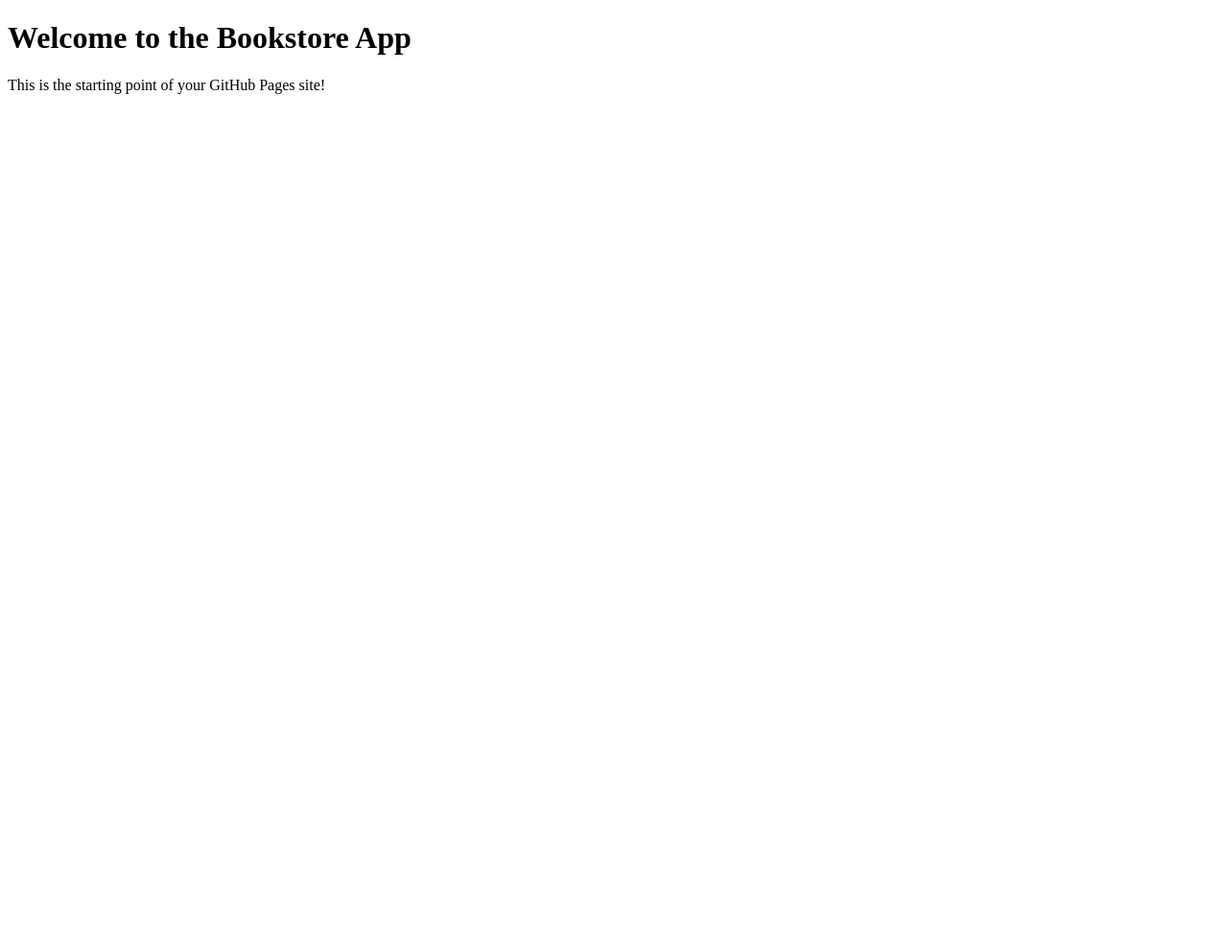
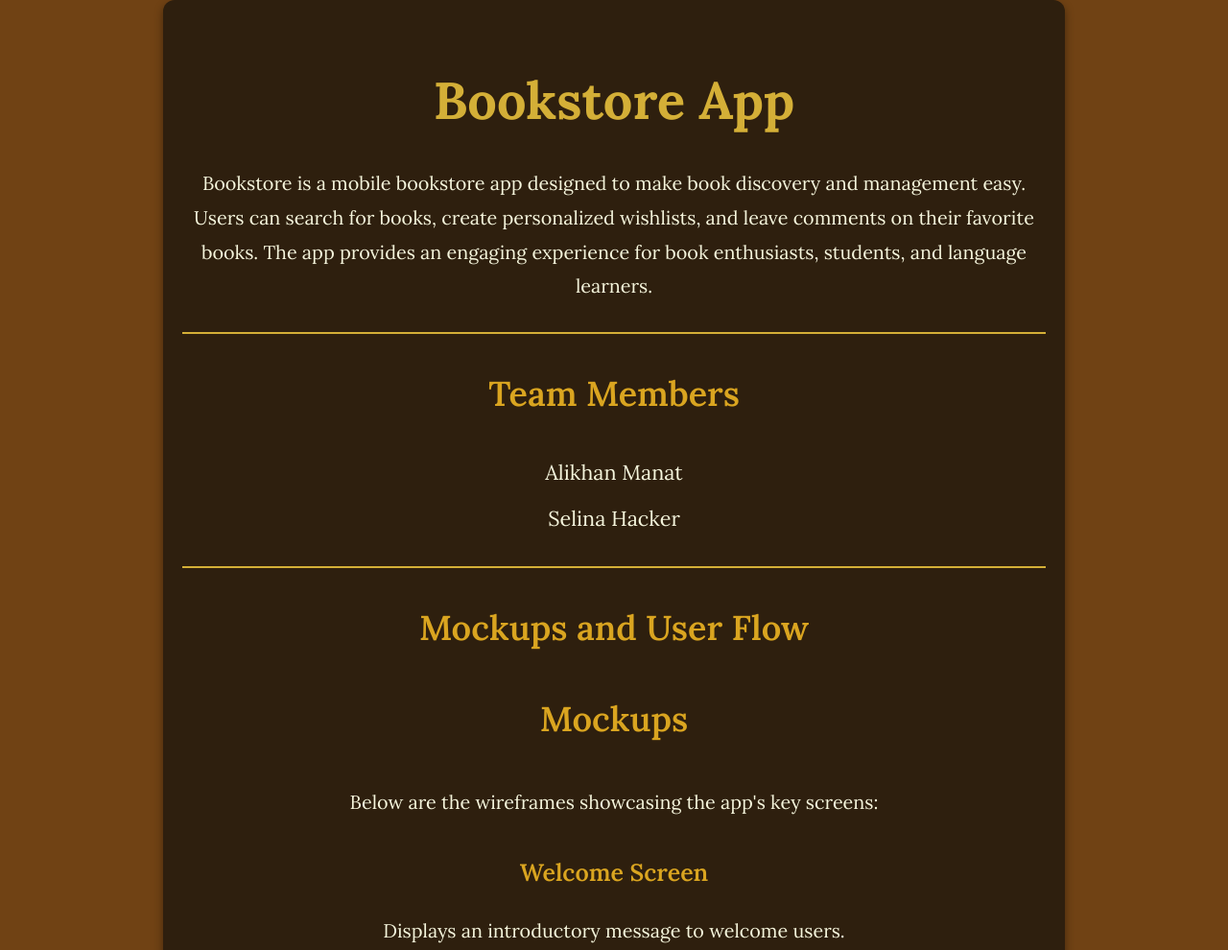
Before and after one commit to cc231008/Bookstore-App, a plain HTML site: page docs/index.html in a window 1280 px wide. Shown: the top 990 px of the page at 96% size. Before the commit the page ends 800 px from the top, so only its background shows below. Drawn offline with Linux system fonts and the light colour scheme.

Commit message:
updated index.html with ReadMe information

```diff
--- a/docs/index.html
+++ b/docs/index.html
@@ -4,9 +4,130 @@
     <meta charset="UTF-8">
     <meta name="viewport" content="width=device-width, initial-scale=1.0">
     <title>Bookstore App</title>
+    <link href="https://fonts.googleapis.com/css2?family=Lora:wght@400;600;700&display=swap" rel="stylesheet">
+    <style>
+        body {
+            background-color: #704214;
+            color: #F5F5DC;
+            font-family: 'Lora', serif;
+            font-size: 18px;
+            line-height: 1.8;
+            margin: 0;
+            padding: 0;
+            display: flex;
+            justify-content: center;
+            align-items: center;
+            min-height: 100vh;
+        }
+        .container {
+            max-width: 900px;
+            background-color: #2E1F0E;
+            border-radius: 12px;
+            box-shadow: 0px 4px 10px rgba(0, 0, 0, 0.4);
+            padding: 20px;
+            text-align: center;
+        }
+        h1 {
+            font-size: 3em;
+            margin-bottom: 20px;
+            color: #D4AF37;
+            font-weight: 700;
+        }
+        h2, h3 {
+            margin-top: 30px;
+            font-size: 2em;
+            color: #DAA520;
+            font-weight: 600;
+        }
+        h4 {
+            font-size: 25px;
+            margin-bottom: 2px;
+            color: #DAA520;
+            font-weight: 600;
+        }
+        ul {
+            list-style-type: none;
+            padding: 0;
+            font-size: 1.2em;
+        }
+        ul li {
+            margin-bottom: 10px;
+        }
+        p {
+            font-size: 1.1em;
+        }
+        img {
+            max-width: 100%;
+            height: auto;
+            margin: 20px 0;
+            border: 3px solid #D7C5A1;
+            border-radius: 8px;
+        }
+        .divider {
+            margin: 30px 0;
+            height: 2px;
+            background-color: #D4AF37;
+        }
+        a {
+            color: #F5F5DC;
+            text-decoration: none;
+            font-weight: bold;
+        }
+        a:hover {
+            color: #D4AF37;
+        }
+    </style>
 </head>
 <body>
-<h1>Welcome to the Bookstore App</h1>
-<p>This is the starting point of your GitHub Pages site!</p>
+<div class="container">
+    <h1>Bookstore App</h1>
+    <p>Bookstore is a mobile bookstore app designed to make book discovery and management easy. Users can search for books, create personalized wishlists, and leave comments on their favorite books. The app provides an engaging experience for book enthusiasts, students, and language learners.</p>
+
+    <div class="divider"></div>
+
+    <h2>Team Members</h2>
+    <ul>
+        <li>Alikhan Manat</li>
+        <li>Selina Hacker</li>
+    </ul>
+
+    <div class="divider"></div>
+
+    <h2>Mockups and User Flow</h2>
+    <h3>Mockups</h3>
+    <p>Below are the wireframes showcasing the app's key screens:</p>
+
+    <h4>Welcome Screen</h4>
+    <p>Displays an introductory message to welcome users.</p>
+    <img src="https://github.com/user-attachments/assets/5b31c7ef-49e7-4bd3-bebe-d4d8d13e5b9b" alt="Welcome Screen">
+
+    <h4>Home Screen</h4>
+    <p>Features a search bar and displays recommended or trending books.</p>
+    <img src="https://github.com/user-attachments/assets/f29da6b9-7fe2-4607-9f74-8e22c45f0ede" alt="Home Screen">
+
+    <h4>Book Details Screen</h4>
+    <p>Provides details about the book, user reviews, and options to add it to the cart or wishlist.</p>
+    <img src="https://github.com/user-attachments/assets/f2d7bc41-14bd-46f6-9319-f97d40bde01b" alt="Book Details Screen">
+
+    <h4>Shopping Cart</h4>
+    <p>Lists items selected for purchase and allows users to proceed to checkout.</p>
+    <img src="https://github.com/user-attachments/assets/aba5cc33-fecf-4d64-93c1-ffbe80163c7e" alt="Shopping Cart">
+
+    <h4>Wishlist Screen</h4>
+    <p>Displays books saved by the user for future reference.</p>
+    <img src="https://github.com/user-attachments/assets/a45e035f-223e-4521-af0d-dabf97bbf570" alt="Wishlist Screen">
+
+    <h4>Checkout Screen</h4>
+    <p>Checkout Screen: Shows a summary of the selected book's details, including price and a purchase button.</p>
+    <img src="https://github.com/user-attachments/assets/cba62378-032f-4a70-9e15-7f561149ad18" alt="Checkout Screen">
+
+    <h4>Checkout Confirmation</h4>
+    <p>Confirms successful completion of the purchase with a success message.</p>
+    <img src="https://github.com/user-attachments/assets/bc9a9e7f-c1b0-4537-9305-7cbe1cc41e9f" alt="Checkout Confirmation">
+
+    <h3>User Flow</h3>
+    <p>The flow diagram below illustrates how users navigate through the app's screens:</p>
+    <img src="https://github.com/user-attachments/assets/acc80b3c-fa76-4e94-9be2-dfedeb445244" alt="User Flow Diagram">
+</div>
 </body>
 </html>
```
